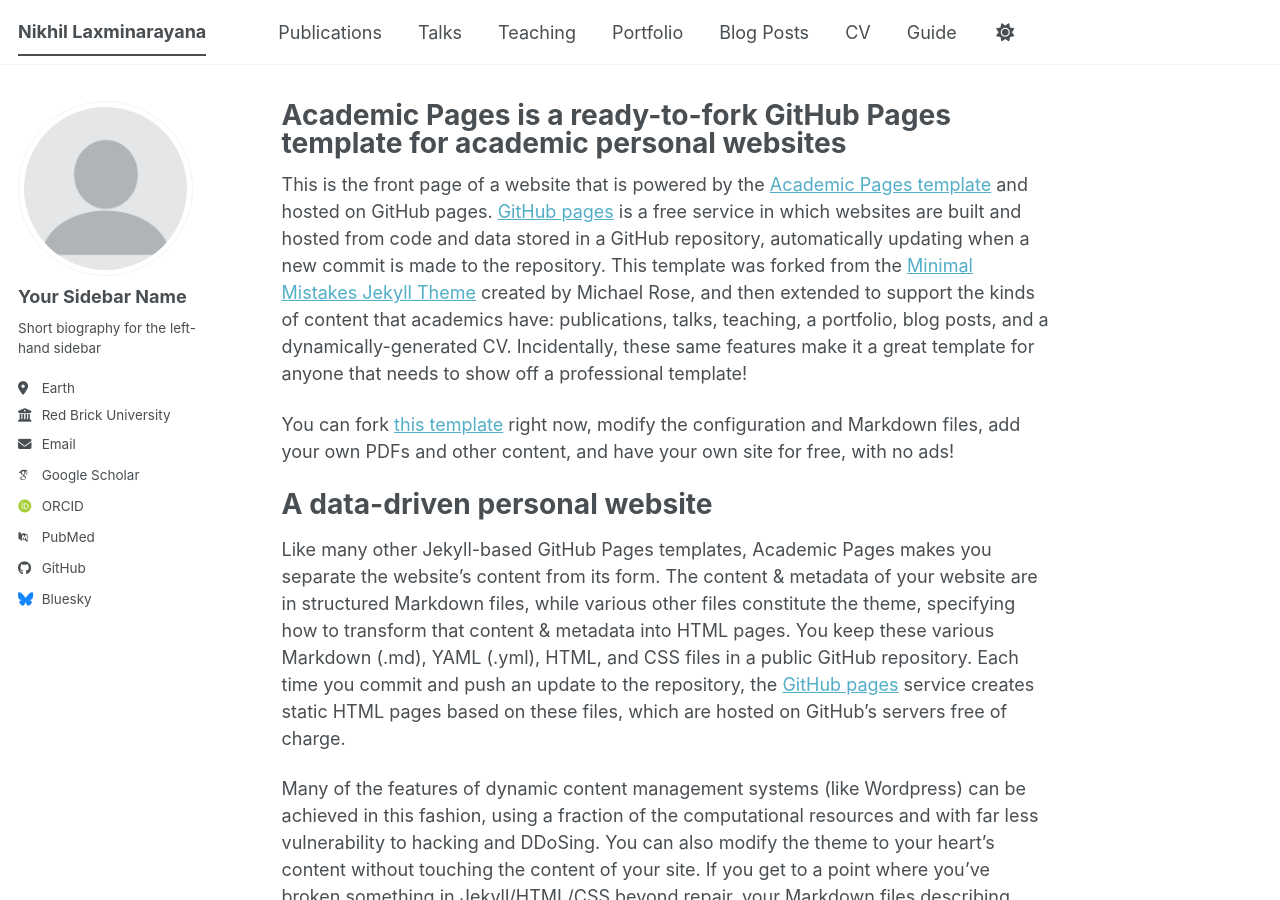
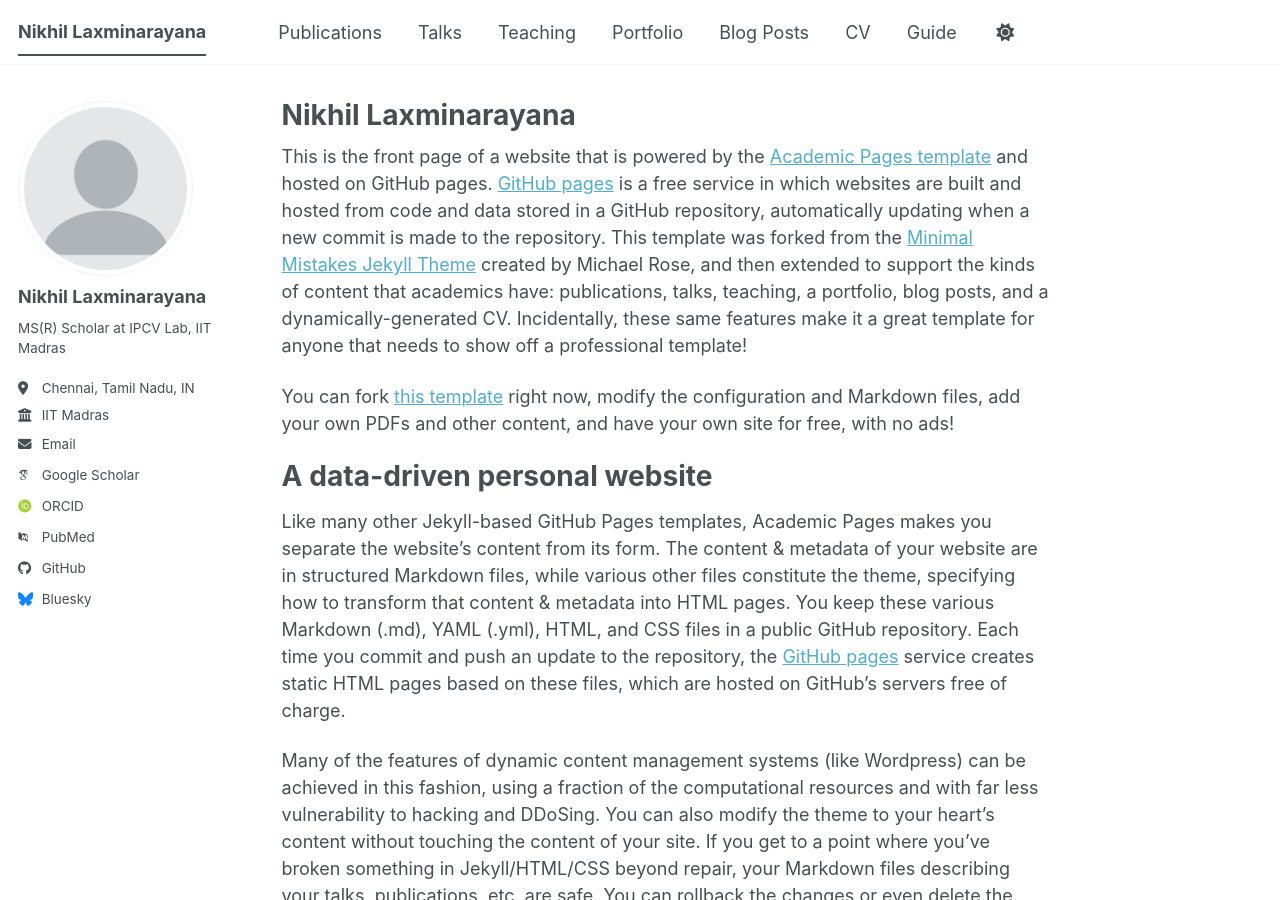
Before and after one commit to n1x1l/n1x1l.github.io, a Jekyll site: the page built from _pages/about.md, in a window 1280 px wide and 900 px high. Built offline with Jekyll 4.4.1, drawn with Linux system fonts in a browser that asks for light colours; some web fonts are replaced; a script bundle is joined from its source files by our own code; library files that are not in the unit come from our copies.

Commit message:
update _config.yml

```diff
--- a/_config.yml
+++ b/_config.yml
@@ -24,13 +24,13 @@
 author:
   # Biographic information
   avatar           : "profile.png"
-  name             : "Your Sidebar Name"
+  name             : "Nikhil Laxminarayana"
   pronouns         : # example: "she/her"
-  bio              : "Short biography for the left-hand sidebar"
-  location         : "Earth"
-  employer         : "Red Brick University"
+  bio              : "MS(R) Scholar at IPCV Lab, IIT Madras"
+  location         : "Chennai, Tamil Nadu, IN"
+  employer         : "IIT Madras"
   uri              : # URL
-  email            : "none@example.org"
+  email            : "laxminarayana.nikhil@gmail.com"
 
   # Academic websites
   academia         : # URL
--- a/_pages/about.md
+++ b/_pages/about.md
@@ -1,6 +1,6 @@
 ---
 permalink: /
-title: "Academic Pages is a ready-to-fork GitHub Pages template for academic personal websites"
+title: "Nikhil Laxminarayana"
 author_profile: true
 redirect_from:
   - /about/
```
